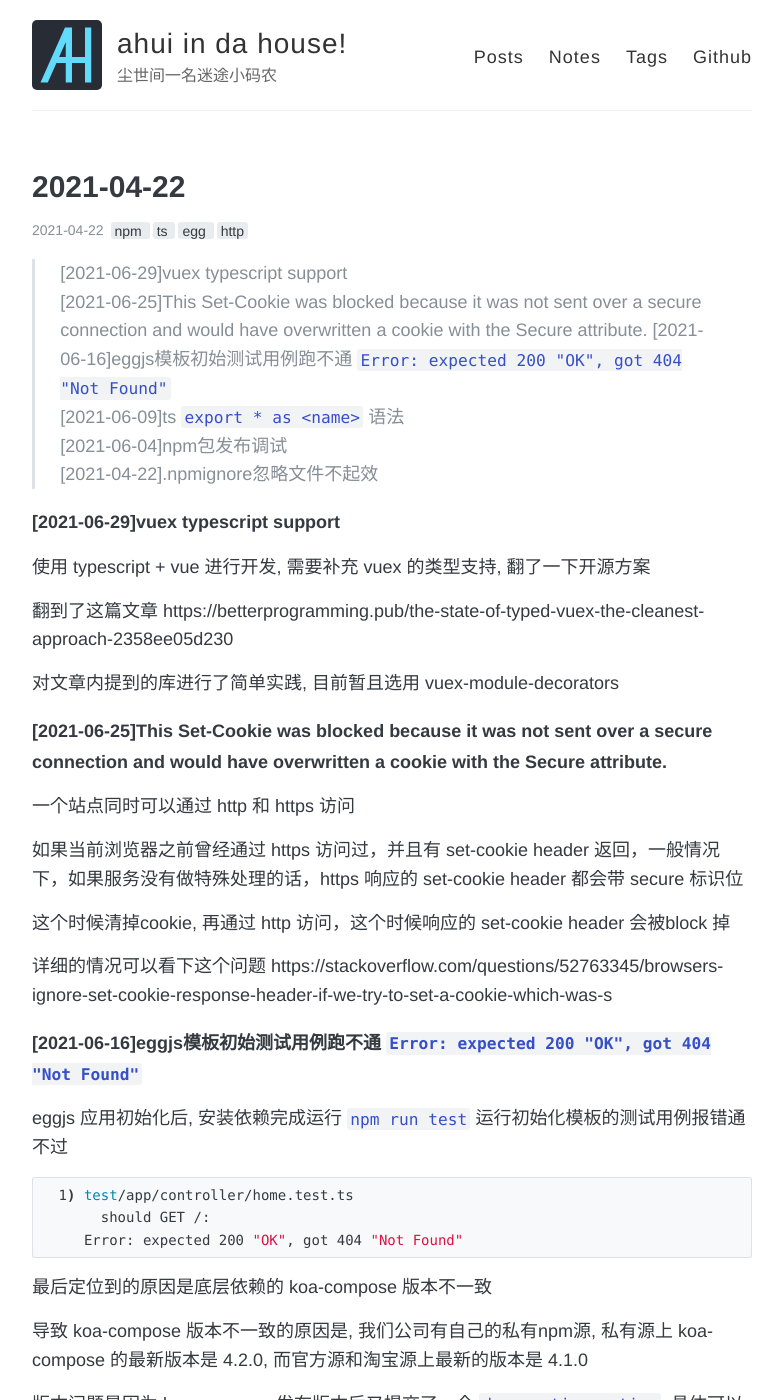
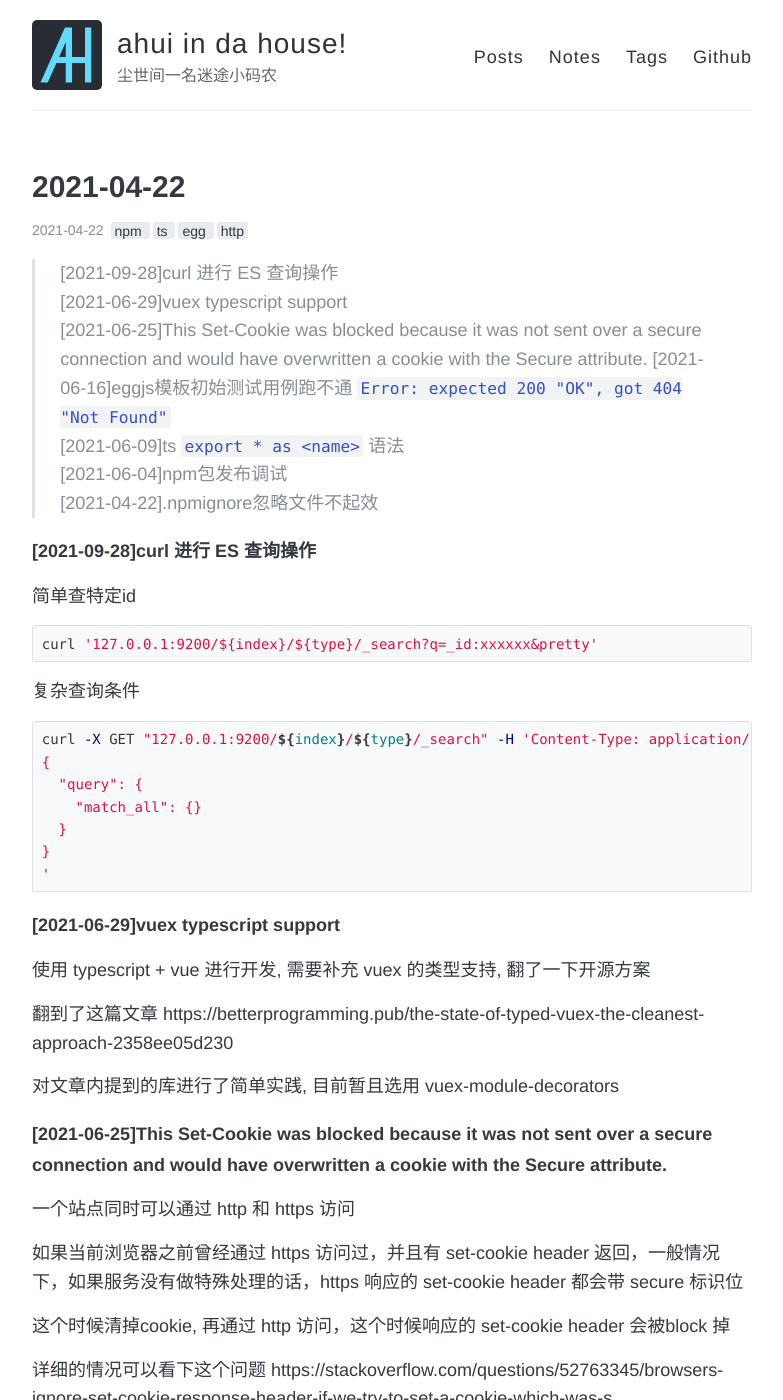
Before and after one commit to funkyLover/blog, a Jekyll site: the page built from notes/_posts/2021-04-22-notes.md, in a window 1280 px wide and 1400 px high. Shown: the whole window, without its empty margins (248-1031 px from the left). Built offline with Jekyll 4.4.1, drawn with Linux system fonts in a browser that asks for light colours; comment, search, counter and statistics services are not loaded.

Commit message:
add note;

````diff
--- a/notes/_posts/2021-04-22-notes.md
+++ b/notes/_posts/2021-04-22-notes.md
@@ -7,12 +7,33 @@ comments: true
 share: true
 ---
 
+> [2021-09-28]curl 进行 ES 查询操作<br>
 > [2021-06-29]vuex typescript support<br>
 > [2021-06-25]This Set-Cookie was blocked because it was not sent over a secure connection and would have overwritten a cookie with the Secure attribute.
 > [2021-06-16]eggjs模板初始测试用例跑不通 `Error: expected 200 "OK", got 404 "Not Found"`<br>
 > [2021-06-09]ts `export * as <name>` 语法<br>
 > [2021-06-04]npm包发布调试<br>
 > [2021-04-22].npmignore忽略文件不起效<br>
+
+##### [2021-09-28]curl 进行 ES 查询操作
+
+简单查特定id
+
+```bash
+curl '127.0.0.1:9200/${index}/${type}/_search?q=_id:xxxxxx&pretty'
+```
+
+复杂查询条件
+
+```bash
+curl -X GET "127.0.0.1:9200/${index}/${type}/_search" -H 'Content-Type: application/json' -d'
+{
+  "query": {
+    "match_all": {}
+  }
+}
+'
+```
 
 ##### [2021-06-29]vuex typescript support
 
````
